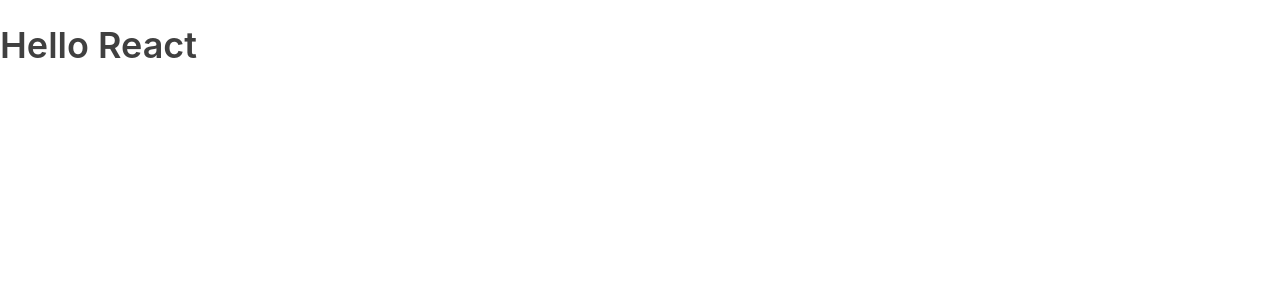
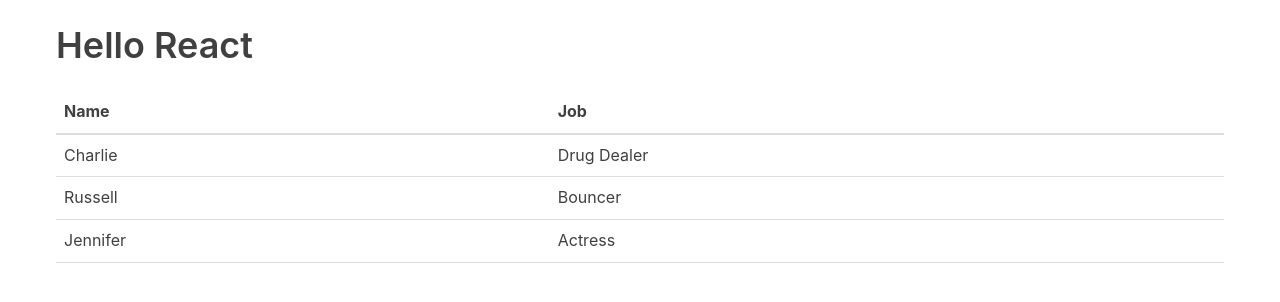
Before and after one commit to giacomo9999/rascia-react-190515, a React (Create React App) app: page / in a window 1280 px wide. Shown: the top 302 px of the page. Built offline with nearby package versions, Linux system fonts and the light colour scheme.

Commit message:
More separating.

```diff
--- a/src/App.js
+++ b/src/App.js
@@ -1,10 +1,15 @@
 import React, { Component } from "react";
+import Table from "./Table";
 
 class App extends Component {
   render() {
     return (
       <div className="App">
+
+        <div className="container">
         <h1>Hello React</h1>
+          <Table />
+        </div>
       </div>
     );
   }
--- /dev/null
+++ b/src/Table.js
@@ -0,0 +1,44 @@
+import React, { Component } from "react";
+
+const TableHeader = () => {
+  return (
+    <thead>
+      <tr>
+        <th>Name</th>
+        <th>Job</th>
+      </tr>
+    </thead>
+  );
+};
+
+const TableBody = () => {
+  return (
+    <tbody>
+      <tr>
+        <td>Charlie</td>
+        <td>Drug Dealer</td>
+      </tr>
+      <tr>
+        <td>Russell</td>
+        <td>Bouncer</td>
+      </tr>
+      <tr>
+        <td>Jennifer</td>
+        <td>Actress</td>
+      </tr>
+    </tbody>
+  );
+};
+
+class Table extends Component {
+  render() {
+    return (
+      <table>
+        <TableHeader />
+        <TableBody />
+      </table>
+    );
+  }
+}
+
+export default Table;
```
